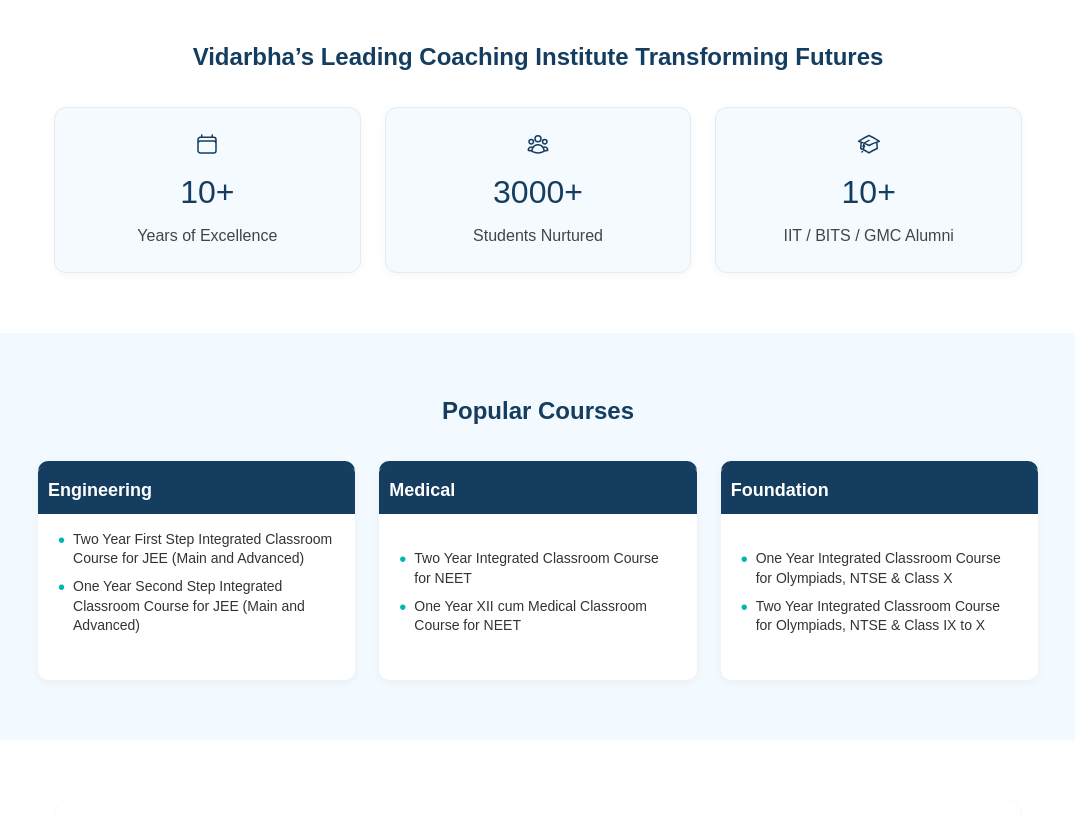
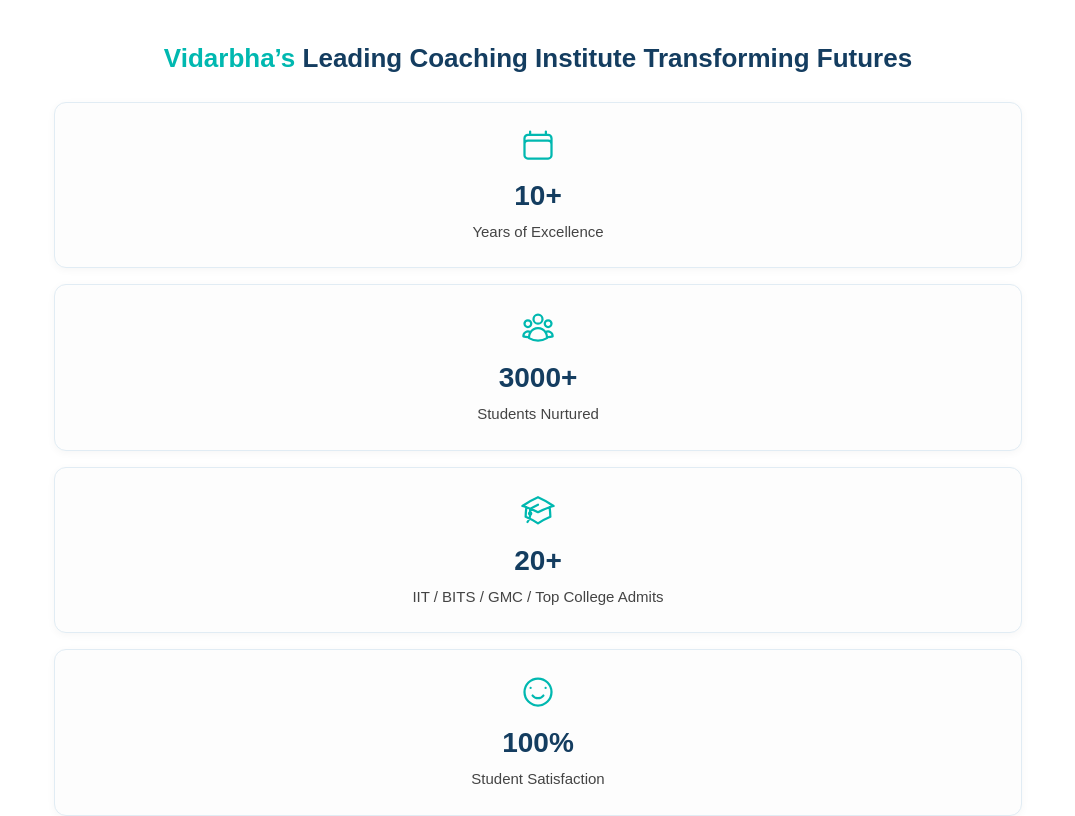
Before and after one commit to Harsh062/slp-website, a Next.js app: page / in a window 1280 px wide. Shown: the part 820-1636 px from the top of the page, without its empty margins (102-1177 px from the left). Built offline with nearby package versions, Linux system fonts and the light colour scheme.

Commit message:
Improve stats section ui

```diff
--- a/src/app/components/ImpactStats.js
+++ b/src/app/components/ImpactStats.js
@@ -42,8 +42,8 @@ const stats = [
     ),
   },
   {
-    title: "10+",
-    subtitle: "IIT / BITS / GMC Alumni",
+    title: "20+",
+    subtitle: "IIT / BITS / GMC / Top College Admits",
     logo: (
       <svg
         xmlns="http://www.w3.org/2000/svg"
@@ -61,15 +61,37 @@ const stats = [
       </svg>
     ),
   },
+  {
+    title: "100%",
+    subtitle: "Student Satisfaction",
+    logo: (
+      <svg
+        xmlns="http://www.w3.org/2000/svg"
+        fill="none"
+        viewBox="0 0 24 24"
+        strokeWidth={1.5}
+        stroke="currentColor"
+        className="size-6"
+      >
+        <path
+          strokeLinecap="round"
+          strokeLinejoin="round"
+          d="M15.59 14.37a4.5 4.5 0 0 1-7.18 0m-1.34-5.12h.008v.008H7.07V9.25zm10 0h.008v.008h-.008V9.25zM21 12a9 9 0 1 1-18 0 9 9 0 0 1 18 0z"
+        />
+      </svg>
+    ),
+  },
 ];
 
 const ImpactStats = () => {
   return (
     <section className="impact-section">
       <h2 className="impact-heading">
-        Vidarbha’s Leading Coaching Institute Transforming Futures
+        <span className="highlighted-word">Vidarbha’s</span> Leading Coaching
+        Institute Transforming Futures
       </h2>
-      <div className="impact-grid">
+
+      <div className="stats-grid">
         {stats.map((stat, index) => (
           <div className="impact-card" key={index}>
             <div className="impact-icon">{stat.logo}</div>
--- a/src/app/globals.css
+++ b/src/app/globals.css
@@ -140,10 +140,14 @@ button.carousel-arrow:hover {
 }
 
 .impact-heading {
-  font-size: 24px;
-  font-weight: 600;
-  margin-bottom: 32px;
-  color: var(--primary-color);
+  font-size: 26px;
+  font-weight: 700;
+  line-height: 1.5;
+  margin-bottom: 24px;
+}
+
+.highlighted-word {
+  color: var(--accent-color);
 }
 
 .impact-grid {
@@ -156,21 +160,29 @@ button.carousel-arrow:hover {
 .impact-card {
   flex: 1 1 250px;
   padding: 24px;
-  background-color: #f5faff;
+  background-color: #fdfdfd; /* softer white */
+  transition: transform 0.2s ease;
   border-radius: 12px;
   border: 1px solid #e1ecf4;
   box-shadow: 0 2px 8px rgba(0, 0, 0, 0.04);
 }
 
+.impact-card:hover {
+  transform: translateY(-2px);
+  box-shadow: 0 4px 12px rgba(0, 0, 0, 0.06);
+}
+
 .impact-card h3 {
-  font-size: 32px;
+  font-size: 28px;
   color: var(--primary-color);
-  margin-bottom: 8px;
+  margin-bottom: 4px;
+  font-weight: 700;
 }
 
 .impact-card p {
-  font-size: 16px;
+  font-size: 15px;
   color: #444;
+  font-weight: 500;
 }
 
 .carousel-slide {
@@ -182,8 +194,19 @@ button.carousel-arrow:hover {
   padding: 8px; /* optional if you want spacing around the image */
 }
 
+.stats-grid {
+  display: grid;
+  grid-template-columns: 1fr;
+  gap: 16px;
+  margin-top: 24px;
+}
+
 /* Responsive: Collapse into column on smaller screens */
 @media (max-width: 768px) {
+  .impact-card {
+    padding: 16px;
+  }
+
   .nav-items {
     flex-wrap: nowrap;
     overflow-x: auto;
@@ -227,6 +250,11 @@ button.carousel-arrow:hover {
   .carousel-dot:not(.active) {
     background-color: #ccc !important; /* explicitly reset */
   }
+
+  .stats-grid {
+    grid-template-columns: repeat(2, 1fr);
+    justify-items: center;
+  }
 }
 
 .logo {
@@ -248,6 +276,12 @@ button.carousel-arrow:hover {
   align-items: center;
   justify-content: center;
   margin-bottom: 12px;
+}
+
+.impact-icon svg {
+  width: 36px;
+  height: 36px;
+  color: var(--accent-color);
 }
 
 .courses-section {
```
